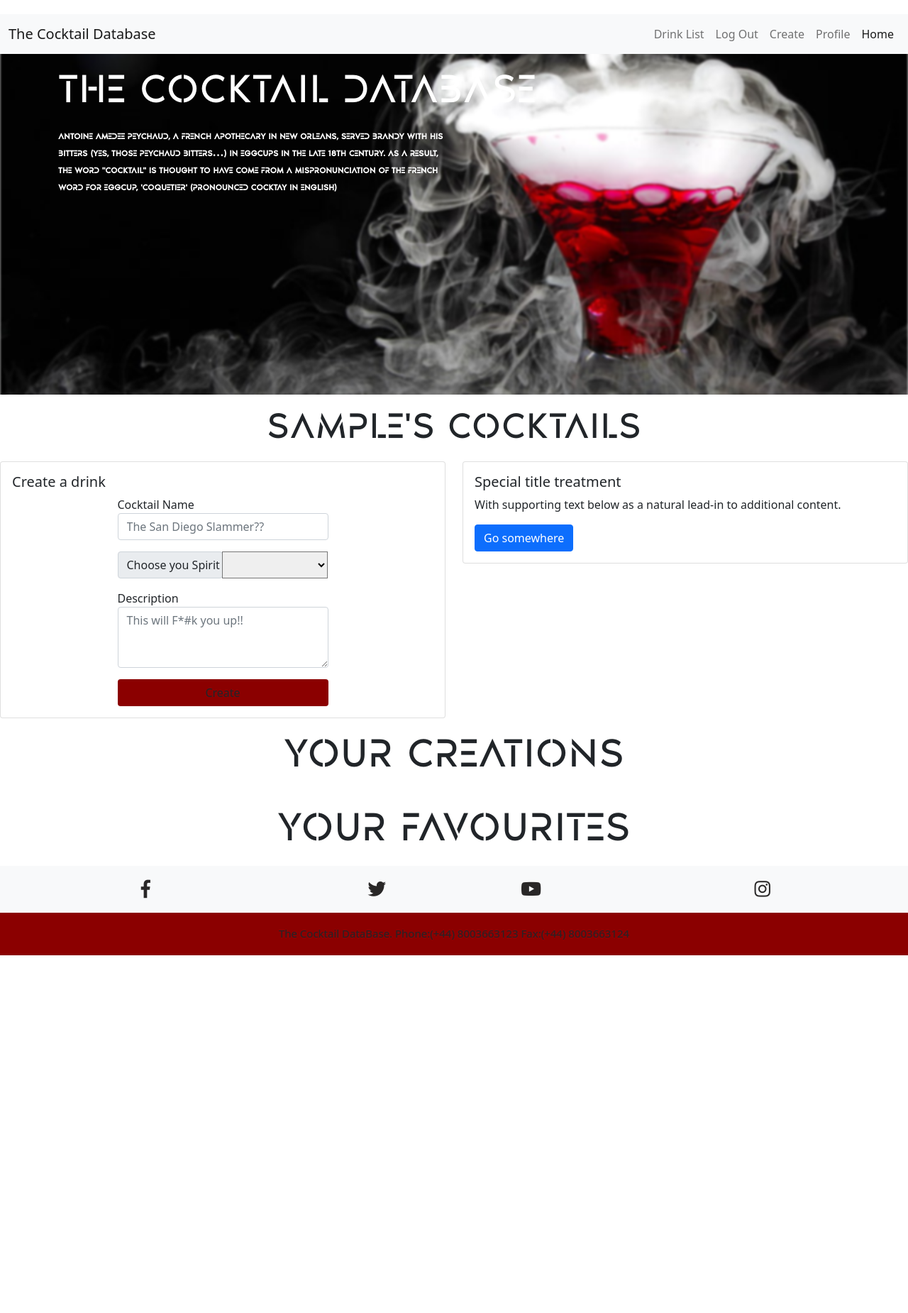
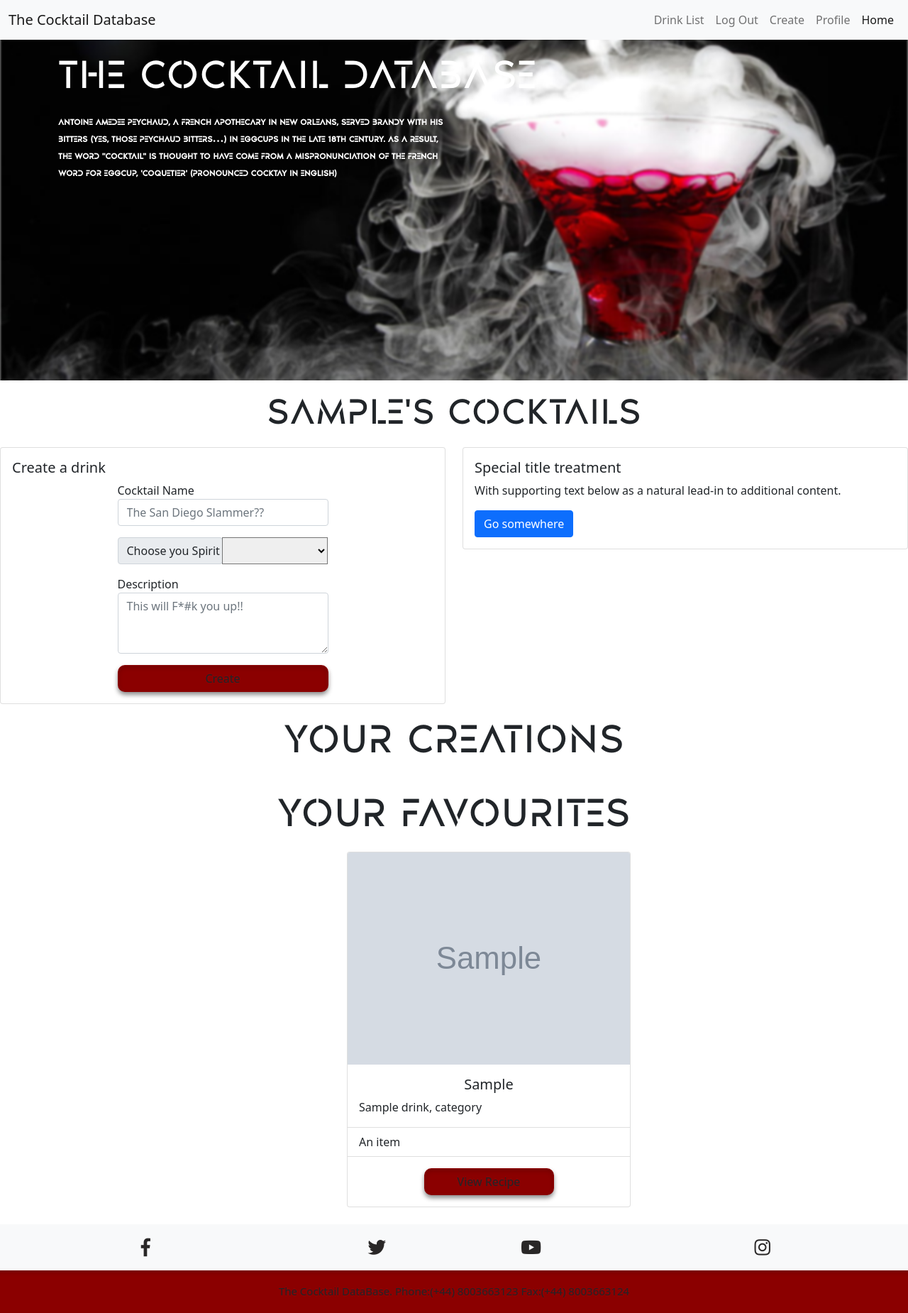
Before and after one commit to SdMusic/Ms-3, a Flask app: page /profile/1 in a window 1280 px wide. Shown: the whole page at 71% size. Before the commit the page ends 1346 px from the top, so only its background shows below. Run offline with Flask 2, Linux system fonts and the light colour scheme; the visitor is signed in with stand-in values (Sample User, id 1); grey boxes marked "Sample" are stand-in pictures; a database or web service that is not in the repository returns one stand-in record (values such as "Sample title"); lists and menus that the app fills with data are empty; some libraries are stand-ins or nearby versions.

Commit message:
Add show favourites to profile

```diff
--- a/app.py
+++ b/app.py
@@ -85,9 +85,15 @@ def profile(username):
 
     if session["user"]:
         drinks = mongo.db.drinks.find()
+        my_favs = mongo.db.users.find_one(
+            {"username": session["user"]})["favourite"]
+        my_fav_id = mongo.db.drinks.find({"_id": {"$in": my_favs}})
+
         return render_template("profile.html",
                                username=username,
-                               drinks=drinks)
+                               drinks=drinks,
+                               my_favs=my_favs,
+                               my_favs_id=my_fav_id)
 
     return redirect(url_for("login"))
 
--- a/static/css/style.css
+++ b/static/css/style.css
@@ -25,6 +25,8 @@ h1 {
 
 .btn-red {
     background-color: darkred;
+     box-shadow: inset 0 3px 6px rgba(0,0,0,0.16), 0 4px 6px rgba(0,0,0,0.45);
+  border-radius: 10px;
 }
 
 
@@ -77,104 +79,3 @@ h1 {
     padding-left: 40px;
     padding-right: 10px;
 }
-
-@import url(//fonts.googleapis.com/css?family=Open+Sans:600,400&subset=latin,cyrillic);
-
-.click {
-	font-size: 33px;
-	color: rgba(0,0,0,.5);
-	width: 38px;
-	height: 38px;
-	margin: 0 auto;
-	margin-top: 20px;
-	position: relative;
-	cursor: pointer;
-}
-
-body {
-	padding-top: 20px;
-}
-
-.click span {
-	margin-left: 4px;
-	margin-top: 3px;
-	z-index: 999;
-	position: absolute;
-}
-
-span:hover {
-	opacity: 0.8;
-}
-
-span:active {
-	transform: scale(0.93,0.93) translateY(2px)
-}
-
-.ring, .ring2 {
-	opacity: 0;
-	background: grey;
-	width: 1px;
-	height: 1px;
-	position: absolute;
-	top: 19px;
-	left: 18px;
-	border-radius: 50%;
-	cursor: pointer;
-}
-
-.active span, .active-2 span {
-	color: #F5CC27 !important;
-}
-
-.active-2 .ring {
-	width: 58px !important;
-	height: 58px !important;
-	top: -10px !important;
-	left: -10px !important;
-	position: absolute;
-	border-radius: 50%;
-	opacity: 1 !important;
-}
-
-.active-2 .ring {
-	background: #F5CC27 !important;
-}
-
-.active-2 .ring2 {
-	background: #fff !important;
-}
-
-.active-3 .ring2 {
-	width: 60px !important;
-	height: 60px !important;
-	top: -11px !important;
-	left: -11px !important;
-	position: absolute;
-	border-radius: 50%;
-	opacity: 1 !important;
-}
-
-.info {
-	font-family: 'Open Sans', sans-serif;
-	font-size: 12px;
-	font-weight: 600;
-	text-transform: uppercase;
-	white-space: nowrap;
-	color: grey;
-	position: relative;
-	top: 30px;
-	left: -46px;
-	opacity: 0;
-	transition: all 0.3s ease;
-}
-
-.info-tog {
-	color: #F5CC27;
-	position: relative;
-	top: 45px;
-	opacity: 1;
-}
-
-* {
-	transition: all .32s ease;
-}
--- a/templates/base.html
+++ b/templates/base.html
@@ -33,6 +33,7 @@
                     {% else %}
                         <a class="nav-link" href="{{ url_for('register') }}">Register</a>
                         <a class="nav-link" href="{{ url_for('login') }}">Log In</a>
+                        <a class="nav-link" href="{{ url_for('display_drinks') }}">Drink List</a>
                     {% endif %}
                 </div>
             </div>
--- a/templates/display_drinks.html
+++ b/templates/display_drinks.html
@@ -34,8 +34,7 @@
                 <li class="list-group-item">An item</li>
             </ul>
             <div class="card-body d-flex justify-content-center">
-                            <a href="{{ url_for('drink_recipe', recipe_id=drink._id) }}"
-                                class="btn btn-red w-50">View
+                <a href="{{ url_for('drink_recipe', recipe_id=drink._id) }}" class="btn btn-red w-50">View
                     Recipe</a>
             </div>
         </div>
--- a/templates/profile.html
+++ b/templates/profile.html
@@ -56,12 +56,12 @@
                 <p class="card-text"></p>
             </div>
             <ul class="list-group list-group-flush">
-                <li class="list-group-item">An item</li>
+                <li class="list-group-item">From the {{ drink.category_name }}, category</li>
             </ul>
             <div class="card-body d-flex justify-content-center">
                 <a href="{{ url_for('drink_recipe', recipe_id=drink._id) }}" class="btn btn-red w-50">View Recipe</a>
-                <a href="{{ url_for('edit_drink', recipe_id=drink._id) }}"><i class="far fa-edit"></i></a>
-                <a data-bs-toggle="modal" data-bs-target="#exampleModal"><i class="fas fa-trash-alt"></i></a>
+                <a href="{{ url_for('edit_drink', recipe_id=drink._id) }}"><i class="far fa-edit favourite"></i></a>
+                <a data-bs-toggle="modal" data-bs-target="#exampleModal"><i class="fas fa-trash-alt favourite+"></i></a>
                 <div class="modal fade" id="exampleModal" tabindex="-1" aria-labelledby="exampleModalLabel" aria-hidden="true">
                     <div class="modal-dialog">
                         <div class="modal-content">
@@ -87,5 +87,23 @@
 </div>
 <h1 class="display-1 d-flex justify-content-center">Your Favourites</h1>
 <div class="row d-flex justify-content-center">
+    {% for drink in my_favs_id %}
+    <div class="col-md-3 mb-4">
+        <div class="card" style="width: 25rem;">
+            <img src="{{ drink.strDrinkThumb }}" class="card-img-top" alt="...">
+            <div class="card-body">
+                <h5 class="card-title d-flex justify-content-center">{{ drink.strDrink }}</h5>
+                <p class="card-text">{{ drink.category_name }}, category</p>
+            </div>
+            <ul class="list-group list-group-flush">
+                <li class="list-group-item">An item</li>
+            </ul>
+            <div class="card-body d-flex justify-content-center">
+                <a href="{{ url_for('drink_recipe', recipe_id=drink._id) }}" class="btn btn-red w-50">View
+                    Recipe</a>
+            </div>
+        </div>
+    </div>
+    {% endfor %}
 </div>
     {% endblock %}
--- a/templates/register.html
+++ b/templates/register.html
@@ -25,7 +25,7 @@
                     id="exampleInputPassword1">
             </div>
             <div class="d-grid gap-2 mb-3">
-                <button class="btn btn-red" type="submit">Submit</button>
+                <button class="btn btn-red pad s" type="submit">Submit</button>
             </div>
     </div>
 </div>
```
Also changed, not shown: readme.md. Lines whose indentation alone changed are shown as unchanged.
